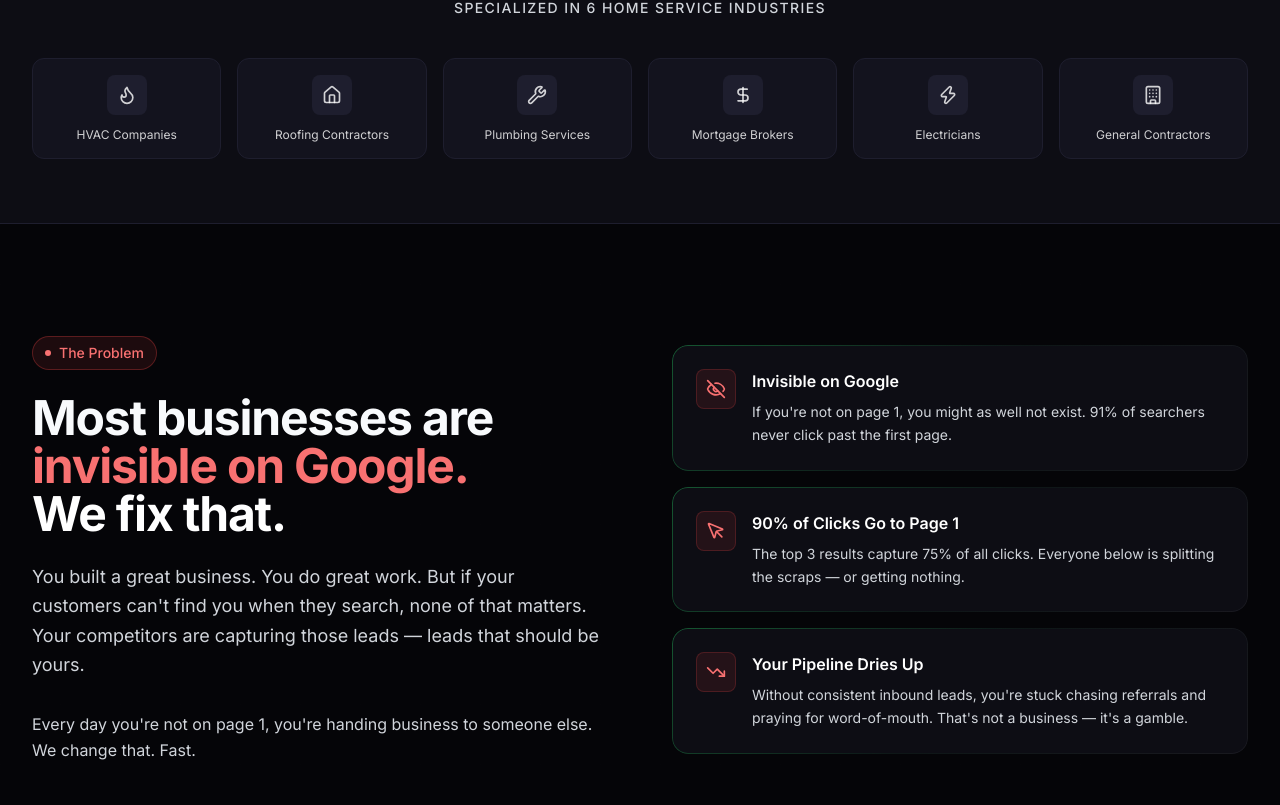
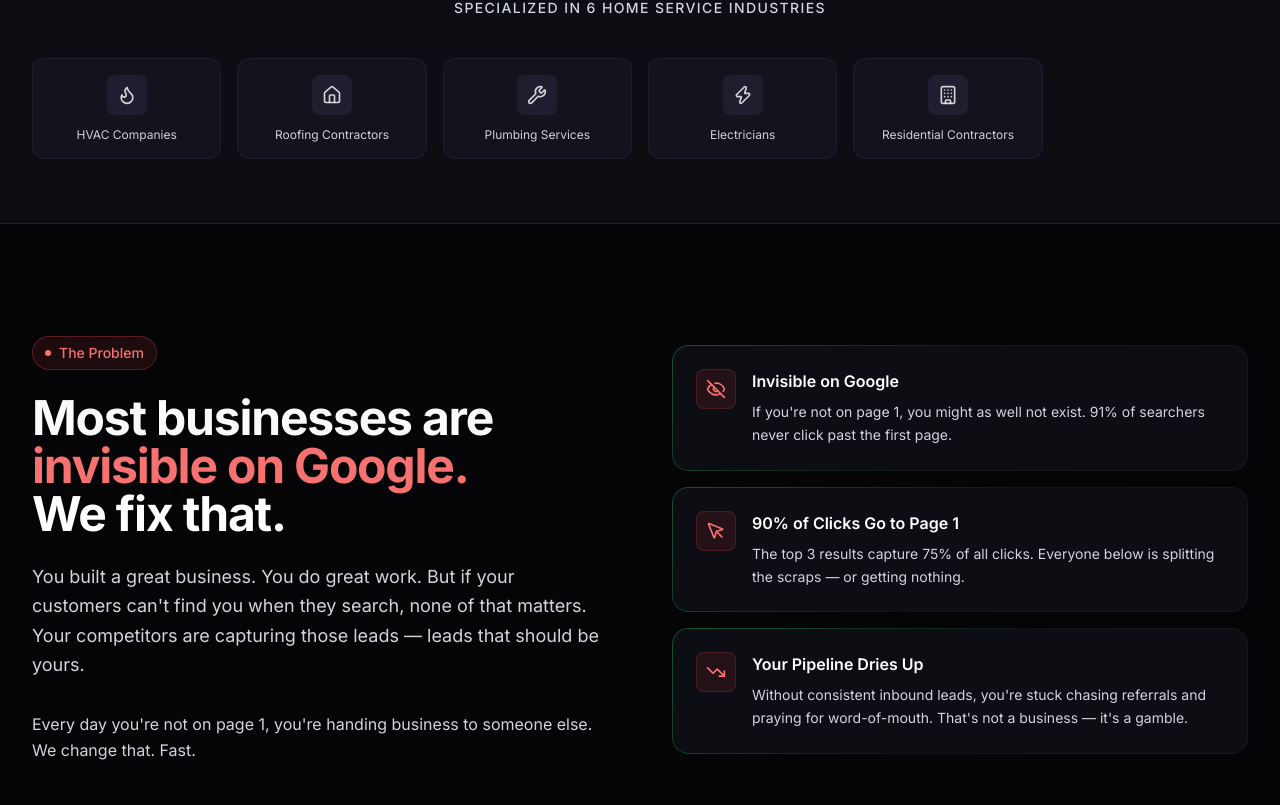
Before and after one commit to EREGMaxx/evergreenseo-agency, a Next.js app: page / in a window 1280 px wide. Shown: the part 955-1760 px from the top of the page. Built offline with nearby package versions, Linux system fonts and the light colour scheme.

Commit message:
chore: cut mortgage brokers, rename general contractors to residential contractors

```diff
--- a/components/FAQ.tsx
+++ b/components/FAQ.tsx
@@ -18,7 +18,7 @@ const faqs = [
   {
     question: "What industries do you work with?",
     answer:
-      "We specialize in home service businesses: HVAC companies, roofing contractors, plumbers, electricians, general contractors, landscaping companies, and mortgage brokers. This focus means we understand your customers, your search behavior, and your competition better than a generalist agency ever could.",
+      "We specialize in home service businesses: HVAC companies, roofing contractors, plumbers, electricians, and residential contractors. This focus means we understand your customers, your search behavior, and your competition better than a generalist agency ever could.",
   },
   {
     question: "Do you require long-term contracts?",
--- a/components/Hero.tsx
+++ b/components/Hero.tsx
@@ -15,8 +15,7 @@ const niches = [
   "Roofing Contractors",
   "Plumbers",
   "Electricians",
-  "General Contractors",
-  "Mortgage Brokers",
+  "Residential Contractors",
 ];
 
 export default function Hero() {
--- a/components/SocialProof.tsx
+++ b/components/SocialProof.tsx
@@ -1,15 +1,14 @@
 "use client";
 
 import { motion } from "framer-motion";
-import { Flame, Home, Wrench, DollarSign, Zap, Building } from "lucide-react";
+import { Flame, Home, Wrench, Zap, Building } from "lucide-react";
 
 const industries = [
   { icon: Flame, label: "HVAC Companies" },
   { icon: Home, label: "Roofing Contractors" },
   { icon: Wrench, label: "Plumbing Services" },
-  { icon: DollarSign, label: "Mortgage Brokers" },
   { icon: Zap, label: "Electricians" },
-  { icon: Building, label: "General Contractors" },
+  { icon: Building, label: "Residential Contractors" },
 ];
 
 export default function SocialProof() {
--- a/components/WhyUs.tsx
+++ b/components/WhyUs.tsx
@@ -32,7 +32,7 @@ const differentiators = [
     icon: Target,
     title: "Home Service Businesses Only",
     description:
-      "We don't also work with restaurants, dentists, and florists. HVAC, roofing, plumbing, electrical, general contractors, and mortgage brokers — that's it. We know your industry, your seasonality, and your customers.",
+      "We don't also work with restaurants, dentists, and florists. HVAC, roofing, plumbing, electricians, and residential contractors — that's it. We know your industry, your seasonality, and your customers.",
   },
   {
     icon: Users,
```
